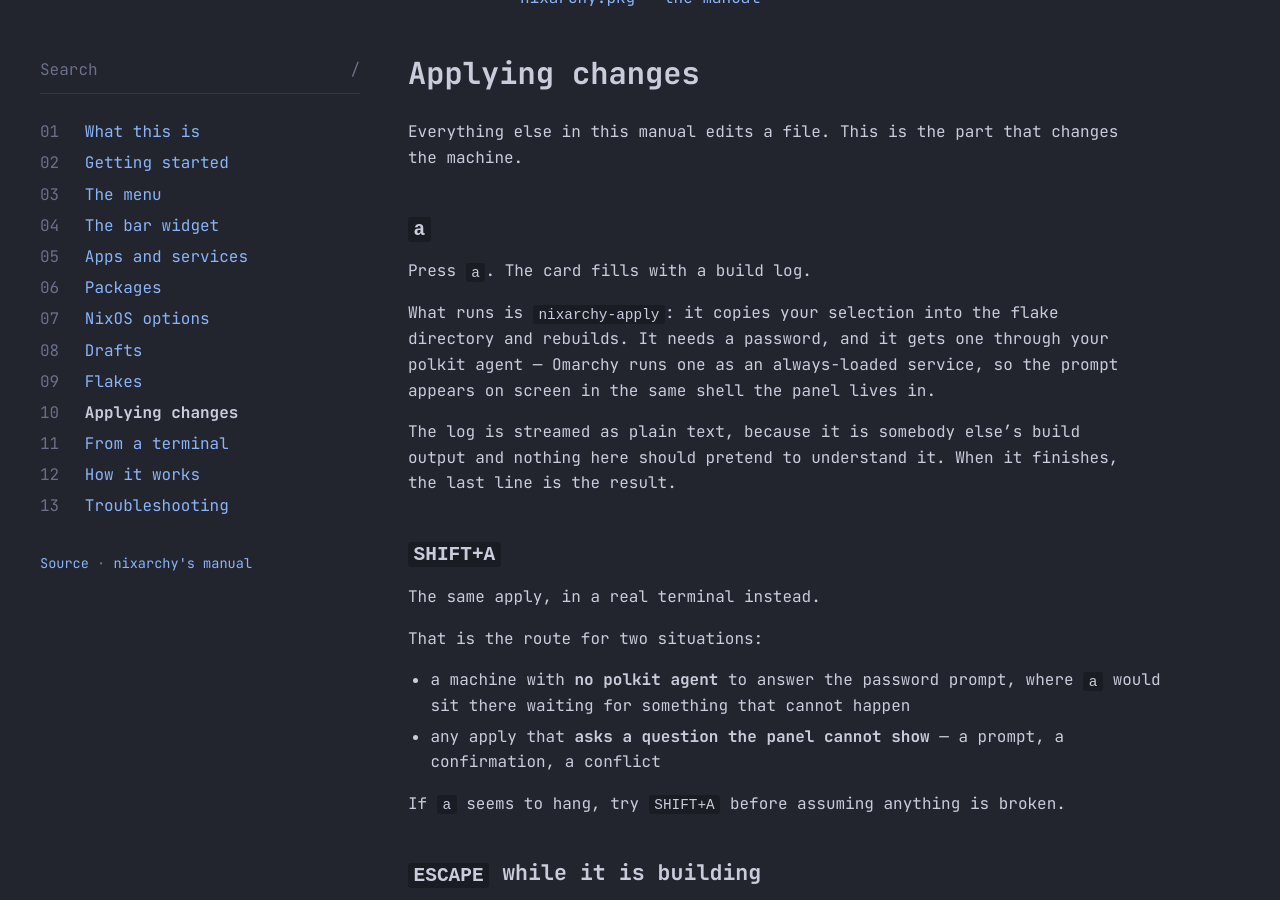
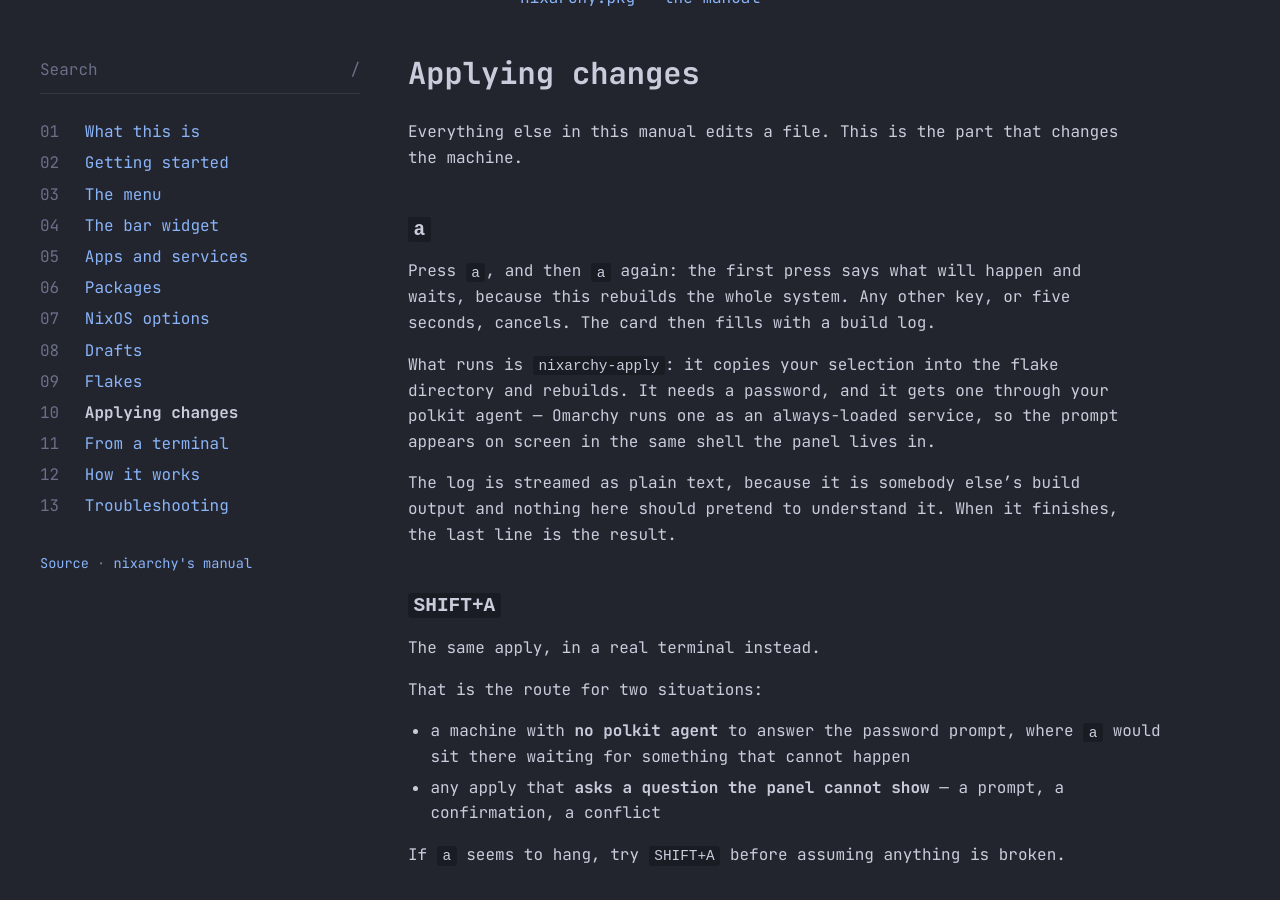
Before and after one commit to olafkfreund/nixarchy-pkg, a Jekyll site: the page built from docs/manual/applying.md, in a window 1280 px wide and 900 px high, scrolled down 332 px. Built offline with Jekyll 4.4.1, drawn with Linux system fonts in a browser that asks for light colours.

Commit message:
fix: give the list the keyboard back, and ask twice before a rebuild (#27)
The search field kept the keyboard after DOWN, ESC or RETURN, so SPACE
and every single-letter key were typed into the query. keys is a
FocusScope, and forceActiveFocus() on it hands focus to the child that
last held it -- the field, or the option form, which kept focus while
hidden and went on eating ESC. open() knew this; five other sites did
not. They now all go through focusList(), which makes every child let go
first, and a closed form handles no keys at all.

Also, per the approved plan:
- the key sheet and the build log scroll with j/k, the arrows, the page
  keys and Home/End; scrolling back stops the log chasing the tail
- r and SHIFT+R both reindex; the copy says r
- a and SHIFT+A take two presses; any other key or 5s cancels, a bare
  modifier does not, auto-repeat never confirms
- the manual and the key sheet say the new keys

Plan: plan/2026-09-21-27-field-keeps-keyboard.md (steps 1-7; three
findings recorded under "Found while implementing").

Co-Authored-By: Claude Opus 5 (1M context) <noreply@anthropic.com>
Claude-Session: https://claude.ai/code/session_015eFoUrqY97oVjcrs3uqp4X

```diff
--- a/docs/manual/applying.md
+++ b/docs/manual/applying.md
@@ -9,7 +9,9 @@ the machine.
 
 ## `a`
 
-Press `a`. The card fills with a build log.
+Press `a`, and then `a` again: the first press says what will happen and
+waits, because this rebuilds the whole system. Any other key, or five
+seconds, cancels. The card then fills with a build log.
 
 What runs is `nixarchy-apply`: it copies your selection into the flake
 directory and rebuilds. It needs a password, and it gets one through your
```
Also changed, not shown: docs/manual/getting-started.md (+2 -1 lines), docs/manual/packages.md (+2 -2 lines), docs/manual/troubleshooting.md (+2 -2 lines), plan/2026-09-21-27-field-keeps-keyboard.md (+12 -0 lines), 5 other files.
